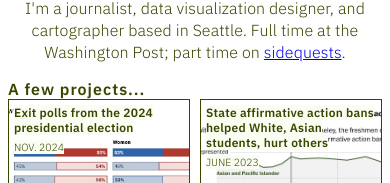
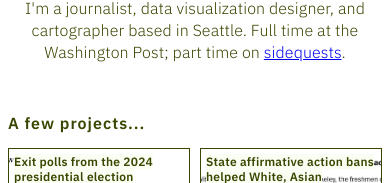
Before and after one commit to janicekchen/janicekchen.github.io, a SvelteKit app: page / in a window 390 px wide. Shown: the part 175-358 px from the top of the page. Built offline with nearby package versions, Linux system fonts and the light colour scheme.

Commit message:
mobile spacing on homempage

```diff
--- a/src/routes/+page.svelte
+++ b/src/routes/+page.svelte
@@ -65,11 +65,11 @@
         color: var(--text-color-primary);
         letter-spacing: 1px;
         /* text-transform: uppercase; */
-        margin: 50px auto 10px auto;
+        margin: 50px auto 15px auto;
         max-width: 640px;
 
         @media (max-width: 640px) {
-            margin: 0 0px;
+            margin: 15 0px;
         }
 
 
```
